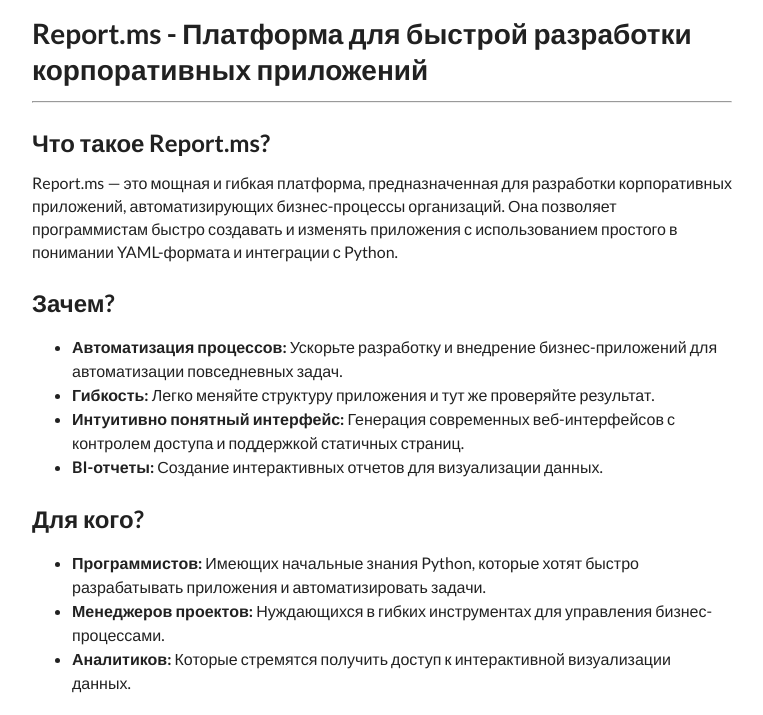
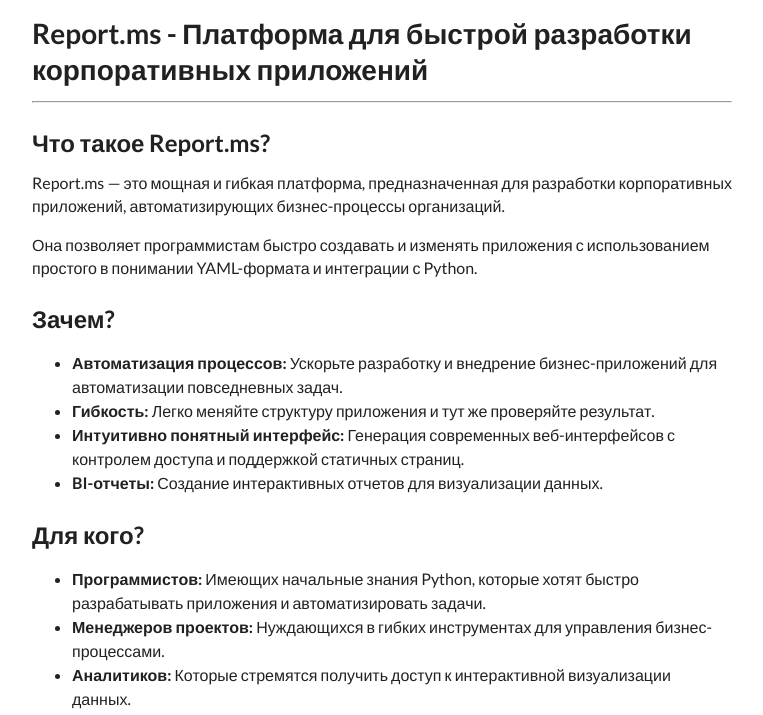
Before and after one commit to Report-ms/Report-ms.github.io, a plain HTML site: page index.html in a window 1280 px wide. Shown: the part 85-800 px from the top of the page, without its empty margins (258-1021 px from the left). Drawn offline with Linux system fonts and the light colour scheme.

Commit message:
Update index.html

```diff
--- a/index.html
+++ b/index.html
@@ -21,7 +21,8 @@
         <h1>Report.ms - Платформа для быстрой разработки корпоративных приложений</h1>
         <hr/>
         <h2>Что такое Report.ms?</h2>
-        <p>Report.ms — это мощная и гибкая платформа, предназначенная для разработки корпоративных приложений, автоматизирующих бизнес-процессы организаций. Она позволяет программистам быстро создавать и изменять приложения с использованием простого в понимании YAML-формата и интеграции с Python.</p>
+        <p>Report.ms — это мощная и гибкая платформа, предназначенная для разработки корпоративных приложений, автоматизирующих бизнес-процессы организаций.</p>
+        <p>Она позволяет программистам быстро создавать и изменять приложения с использованием простого в понимании YAML-формата и интеграции с Python.</p>
         <h2>Зачем?</h2>
         <p>
             <ul>
```
